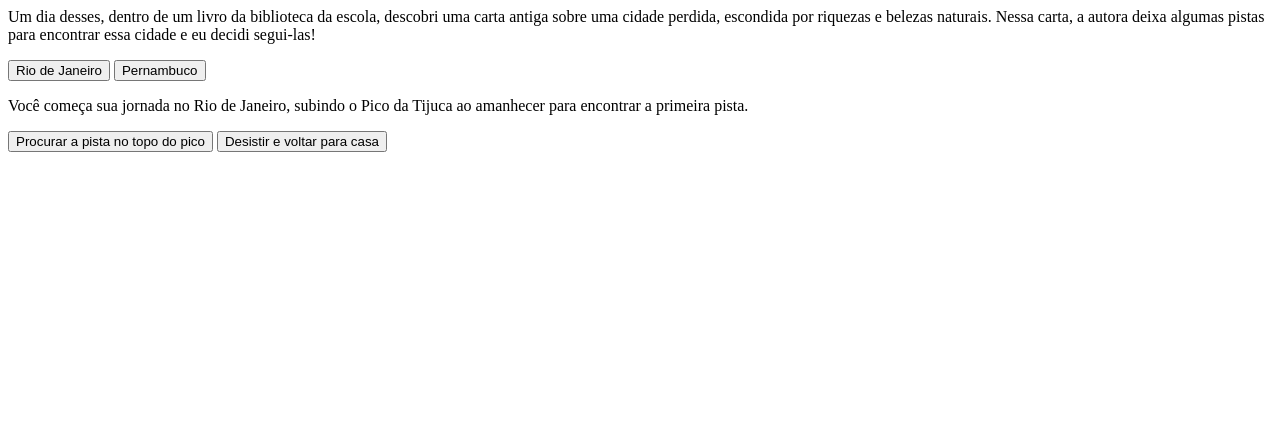
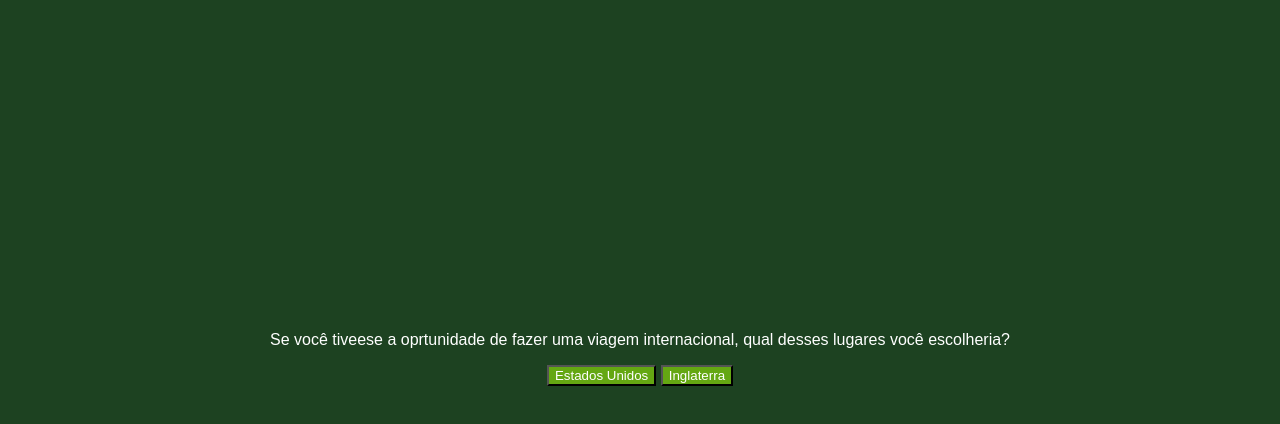
Before and after one commit to Vih0812/Viagem-internacional, a plain HTML site: page index.html in a window 1280 px wide. Drawn offline with Linux system fonts and the light colour scheme; a web font is replaced by a local one.

Commit message:
projeto 2

```diff
--- a/index.html
+++ b/index.html
@@ -3,21 +3,34 @@
     <meta charset="UTF-8">
     <meta name="viewport" content="width=device-width, initial-scale=1.0">
     <title>Em busca da cidade perdida</title>
+
+    <link rel="stylesheet" href="style.css">
+    <link rel="preconnect" href="https://fonts.googleapis.com">
+    <link rel="preconnect" href="https://fonts.gstatic.com" crossorigin>
+    <link href="https://fonts.googleapis.com/css2?family=Bai+Jamjuree:ital,wght@0,200;0,300;0,400;0,500;0,600;0,700;1,200;1,300;1,400;1,500;1,600;1,700&display=swap" rel="stylesheet">
+
 </head>
 <body>
 
 <main>
     <div class="passo ativo" id="passo-0">
-        <p>Um dia desses, dentro de um livro da biblioteca da escola, descobri uma carta antiga sobre uma cidade perdida, escondida por riquezas e belezas naturais. Nessa carta, a autora deixa algumas pistas para encontrar essa cidade e eu decidi segui-las!</p>
-        <button class="btn-proximo" data-proximo="1">Rio de Janeiro</button>
-        <button class="btn-proximo" data-proximo="2">Pernambuco</button>
+        <p>Se você tiveese a oprtunidade de fazer uma viagem internacional, qual desses lugares você escolheria?</p>
+        <button class="btn-proximo" data-proximo="1">Estados Unidos</button>
+        <button class="btn-proximo" data-proximo="2">Inglaterra</button>
     </div>
     <div class="passo" id="passo-1">
-        <p>Você começa sua jornada no Rio de Janeiro, subindo o Pico da Tijuca ao amanhecer para encontrar a primeira pista.</p>
-        <button class="btn-proximo" data-proximo="3">Procurar a pista no topo do pico</button>
-        <button class="btn-proximo" data-proximo="4">Desistir e voltar para casa</button>
+        <p>Qual desses estados você escolheria para visitar?</p>
+        <button class="btn-proximo" data-proximo="3">Flórida</button>
+        <button class="btn-proximo" data-proximo="4">Nova York</button>
+    </div>
+
+    <div class="passo" id="passo-2">
+        <p>Qual dessas cidades você escolheria?</p>
+        <button class="btn-proximo" data-proximo="5">Londres</button>
+        <button class="btn-proximo" data-proximo="6">Liverpool</button>
     </div>
     </main>
 
+    <script src="script.js"></script>
 </body>
 </html>
--- /dev/null
+++ b/script.js
@@ -0,0 +1,11 @@
+const avanca = document.querySelectorAll('.btn-proximo');
+
+avanca.forEach(button => {
+    button.addEventListener('click', function(){
+        const atual = document.querySelector('.ativo');
+        const proximoPasso = 'passo-' + this.getAttribute('data-proximo');
+
+        atual.classList.remove('ativo');
+        document.getElementById(proximoPasso).classList.add('ativo');
+    })
+})
--- a/style.css
+++ b/style.css
@@ -0,0 +1,28 @@
+
+body {
+    background-color: #1D4221;
+    color: white;
+    font-family: "Bai Jamjuree", sans-serif;
+    display: flex;
+    justify-content: center;
+    align-items: center;
+    height: 700px;
+    margin: 0;
+}
+
+button {
+    background-color: #64A712;
+    color: white;
+    font-family: "Bai Jamjuree", sans-serif;
+}
+
+.passo {
+    display: none;
+}
+.passo.ativo {
+    display:block;
+}
+main {
+    text-align: center;
+    max-width: 90%;
+}
```
